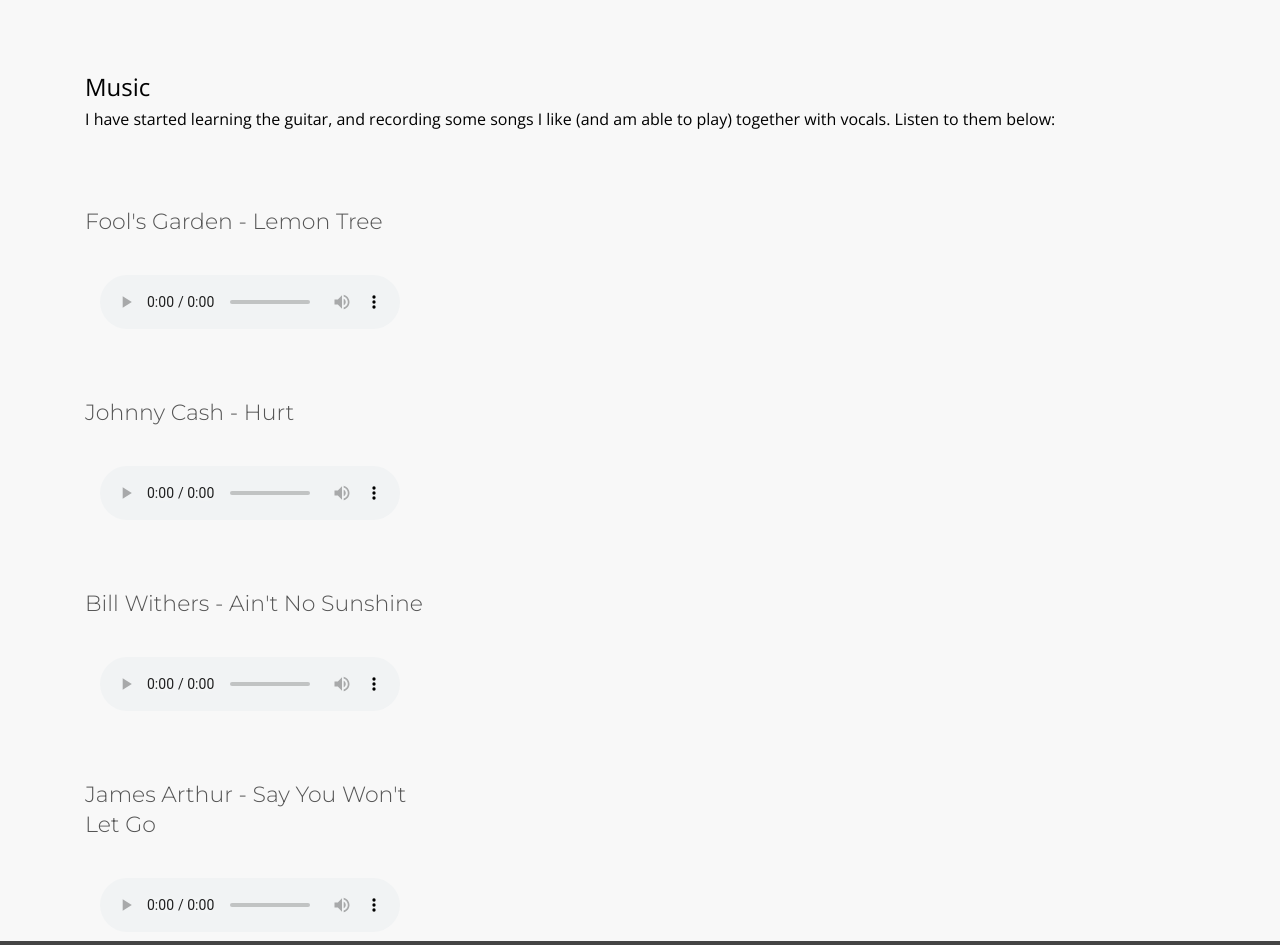
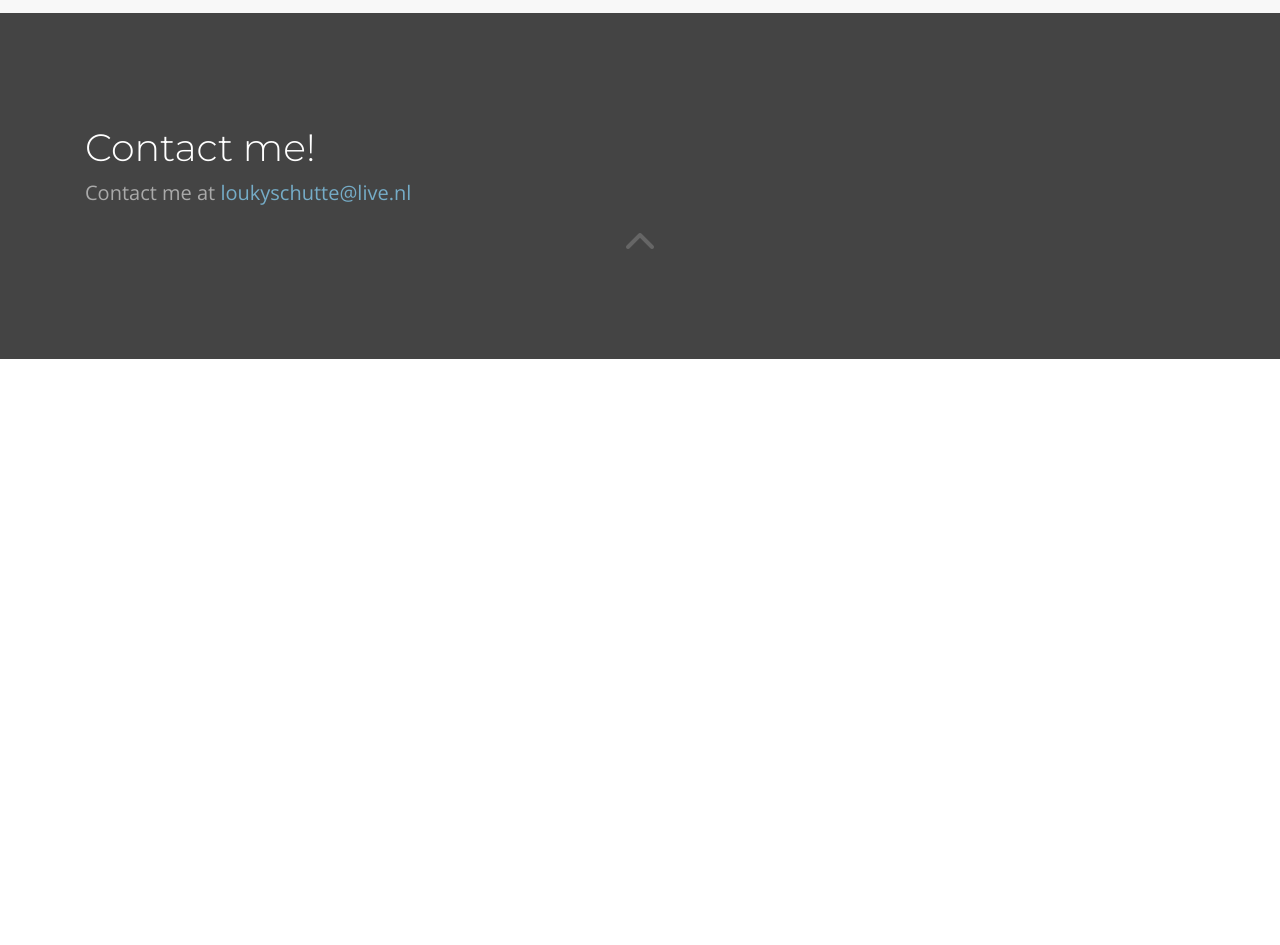
Before and after one commit to louky123/mywebsite, a plain HTML site: page index.html in a window 1280 px wide. Shown: the part 3830-4775 px from the top of the page. After the commit the page ends 4189 px from the top, so only its background shows below. Drawn offline with nearby package versions, Linux system fonts and the light colour scheme.

Commit message:
Update index.html

```diff
--- a/index.html
+++ b/index.html
@@ -362,63 +362,7 @@ Thesis: <a href = "http://www.ubvu.vu.nl/pub/fulltext/scripties/27_2603804_0.pdf
                 		Sailing is amazing and I dream of owning my own boat sometime. Kitesurfing is the one sport I share with my brothers, we share the kitesurfsets and take off to the beach when there is a promising wind.</p>
                     </div>
 	            </div>
-	           <div class="row">
-	                <div class="col portfolio section-description wow fadeIn">
-	                    <h4> Music </h4>
-	                    <h6> I have started learning the guitar, and recording some songs I like (and am able to play) together with vocals. Listen to them below:</h6>
-	                </div>
-	            </div>
 
-	            <div class="row">
-	            	  <div class="col-md-4 portfolio-box wow fadeInDown">
-	            	<h3><a href = "https://www.youtube.com/watch?v=bCDIt50hRDs"> Fool's Garden - Lemon Tree</a></h3>
-                	<div class="col-md-4 portfolio-box wow fadeInUp">
-	                	<audio controls>
-	                	 <source src = "assets/music/lemon_tree.mp3" type = "audio/mpeg">
-
-	                	</audio>
-                    </div>
-	            </div>
-
-	            </div>
-
-	            <div class="row">
-	            	  <div class="col-md-4 portfolio-box wow fadeInDown">
-	            	<h3><a href = "https://www.youtube.com/watch?v=8AHCfZTRGiI"> Johnny Cash - Hurt</a></h3>
-                	<div class="col-md-4 portfolio-box wow fadeInUp">
-	                	<audio controls>
-	                	 <source src = "assets/music/hurt.mp3" type = "audio/mpeg">
-
-	                	</audio>
-                    </div>
-	            </div>
-	            </div>
-
-
-	            <div class="row">
-	            	  <div class="col-md-4 portfolio-box wow fadeInDown">
-	            	<h3><a href = "https://www.youtube.com/watch?v=CICIOJqEb5c"> Bill Withers - Ain't No Sunshine</a></h3>
-                	<div class="col-md-4 portfolio-box wow fadeInUp">
-	                	<audio controls>
-	                	 <source src = "assets/music/sunshine.mp3" type = "audio/mpeg">
-
-	                	</audio>
-                    </div>
-	            </div>
-	            </div>
-
-
-	        <div class="row">
-	        	  <div class="col-md-4 portfolio-box wow fadeInDown">
-	            	<h3><a href = "https://www.youtube.com/watch?v=0yW7w8F2TVA"> James Arthur - Say You Won't Let Go</a></h3>
-                	<div class="col-md-4 portfolio-box wow fadeInUp">
-	                	<audio controls>
-	                	 <source src = "assets/music/wont_let_go.mp3" type = "audio/mpeg">
-
-	                	</audio>
-                    </div>
-                    </div>
-                    </div>
 
 	        </div>
         </div>
```
